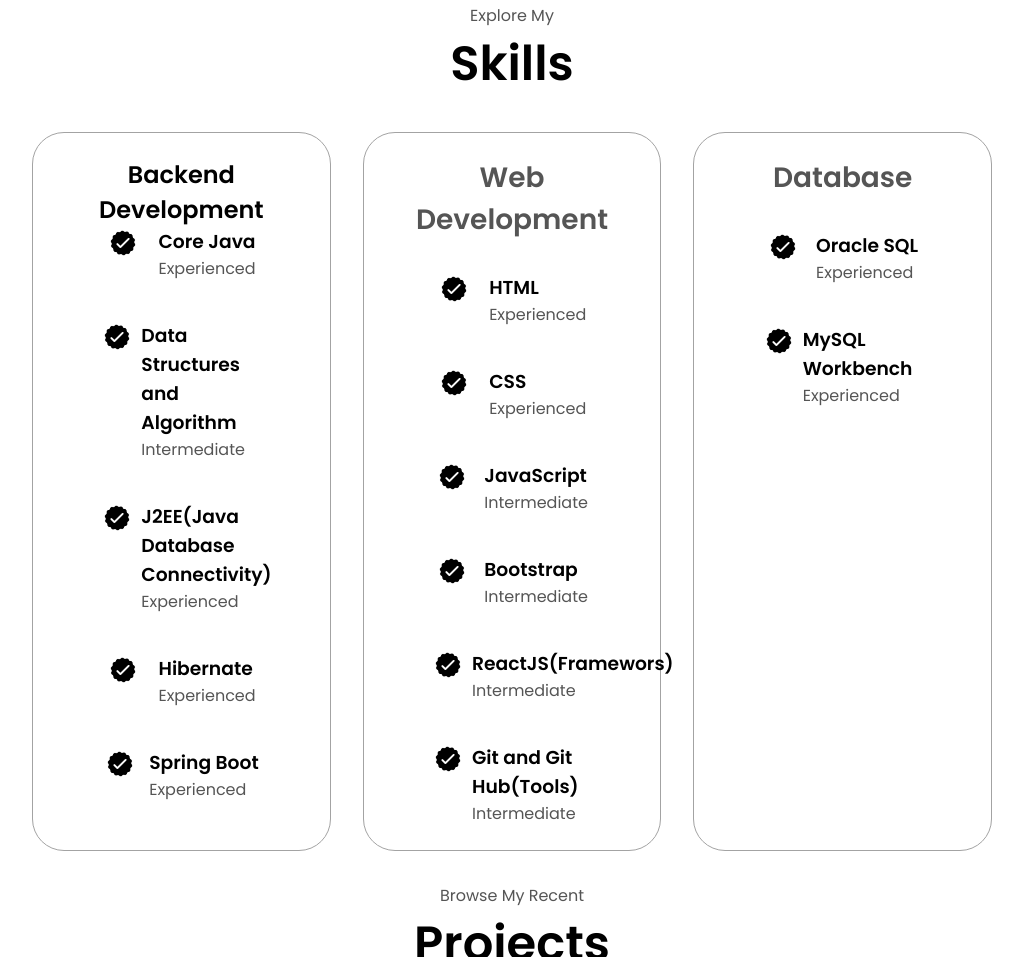
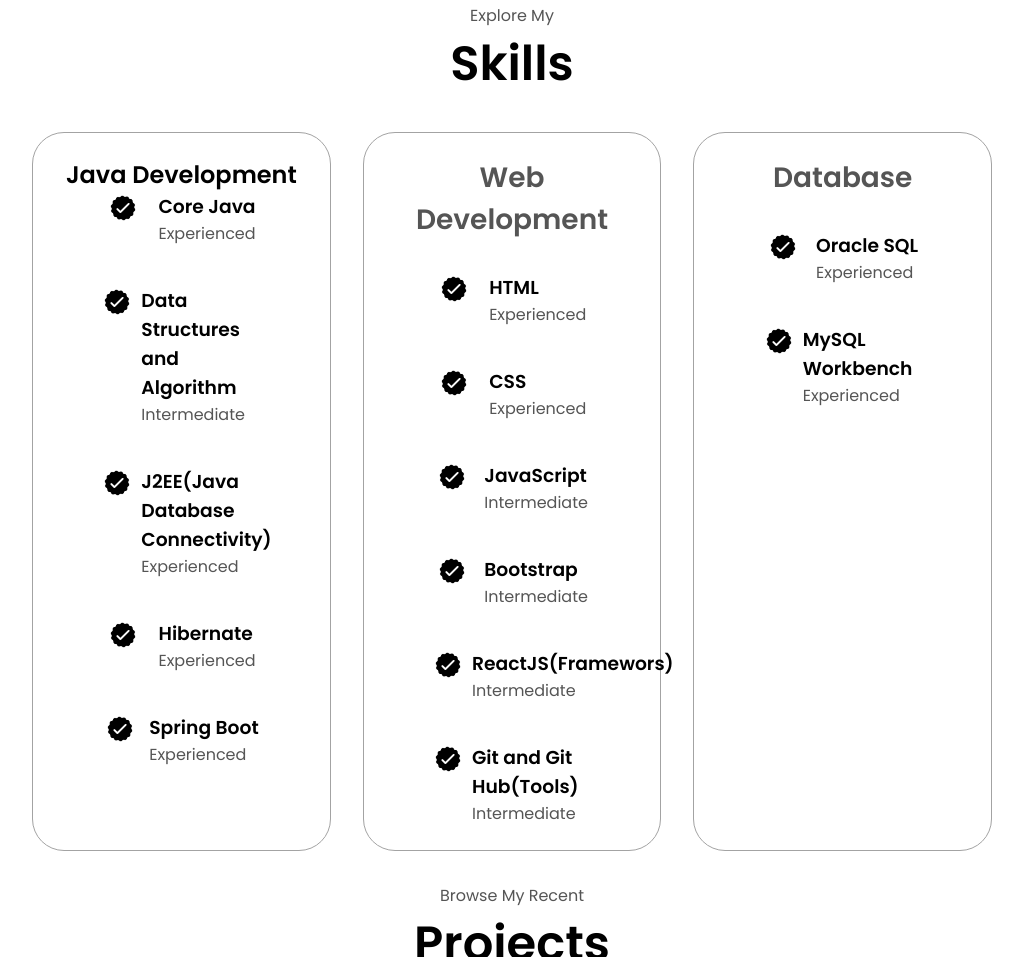
Before and after one commit to kamalvelpula/MySelf, a plain HTML site: page html-css-js-portfolio/index.html in a window 1280 px wide. Shown: the part 1768-2725 px from the top of the page, without its empty margins (128-1151 px from the left). Drawn offline with Linux system fonts and the light colour scheme.

Commit message:
html-css-js-portfolio

```diff
--- a/html-css-js-portfolio/index.html
+++ b/html-css-js-portfolio/index.html
@@ -135,7 +135,7 @@
       <div class="skills-details-container">
         <div class="about-containers">
           <div class="details-container">
-            <h2 class="skills-sub-title">Backend Development</h2>
+            <h2 class="skills-sub-title">Java Development</h2>
             <div class="article-container">
               <article>
                 <img
```
